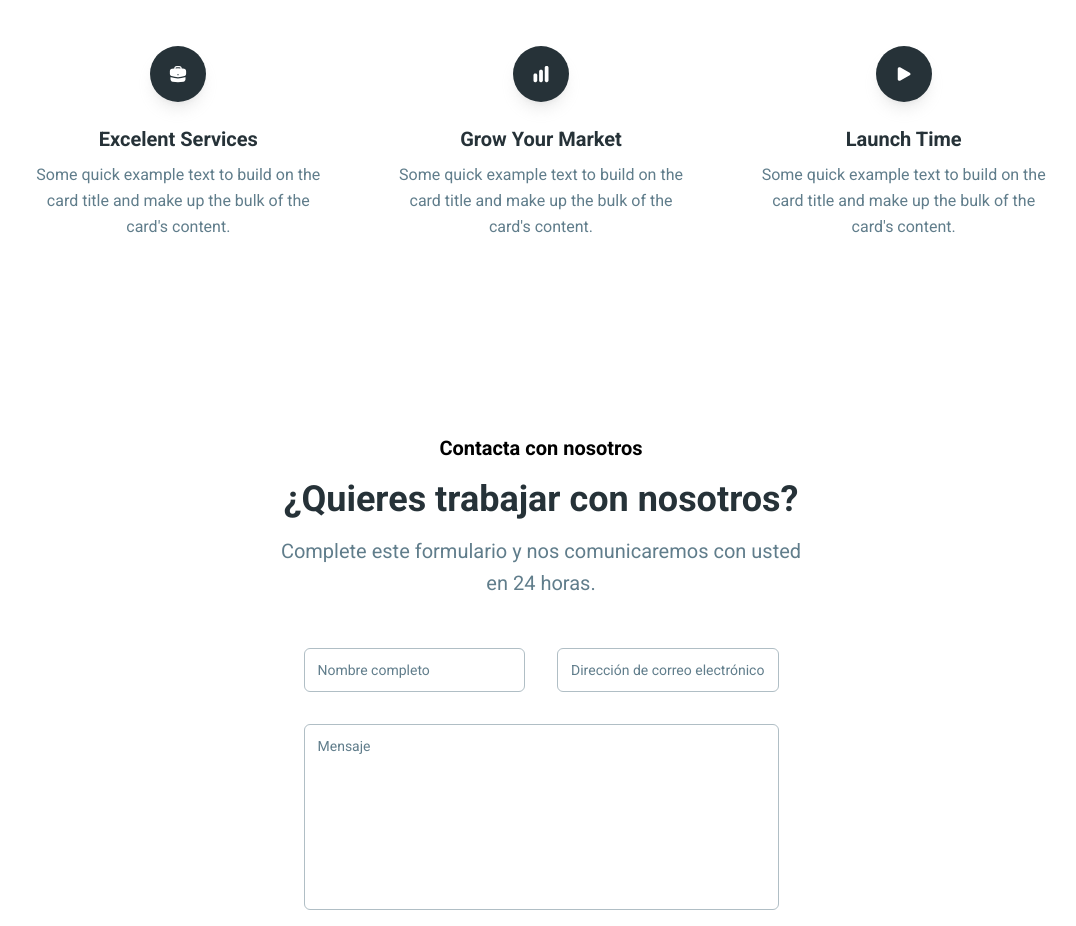
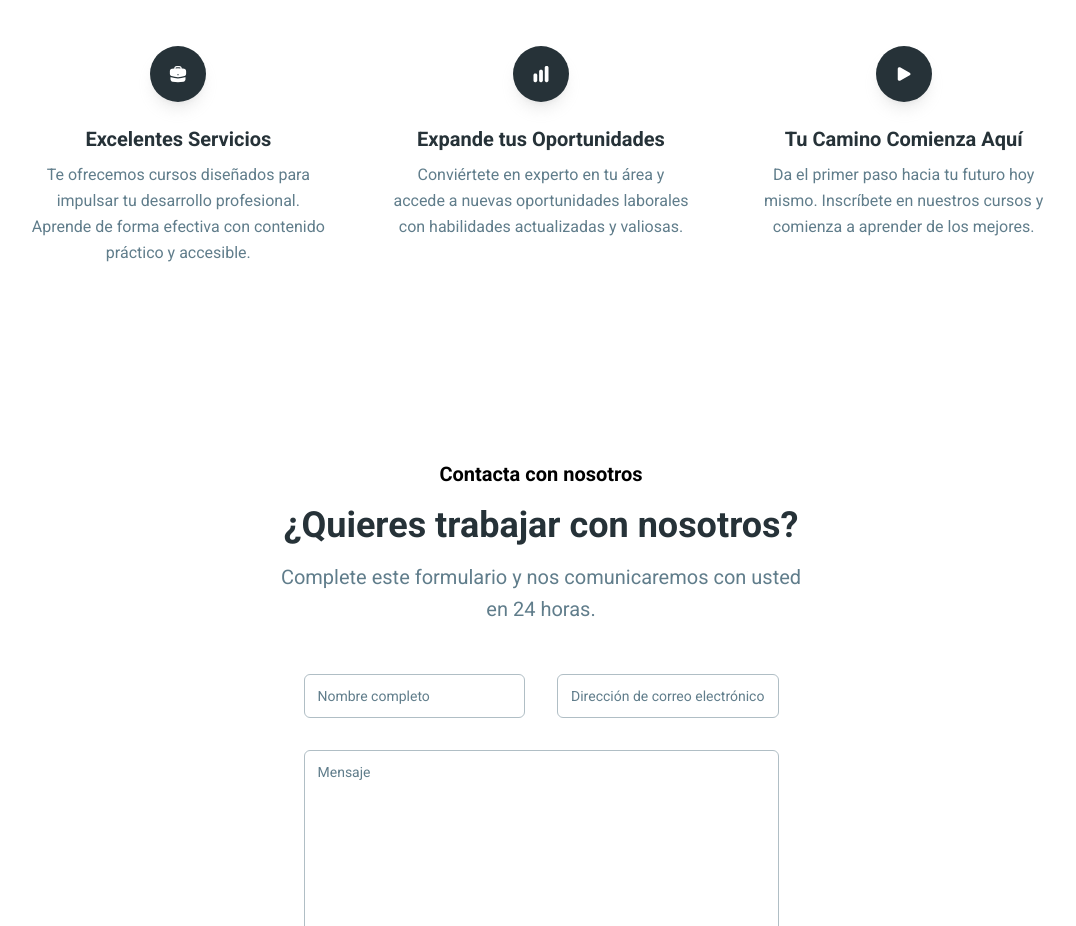
Before and after one commit to lilzandro/Web-1, a React (Vite) app: page /home in a window 1280 px wide. Shown: the part 3020-3946 px from the top of the page, without its empty margins (99-1175 px from the left). Built offline with nearby package versions, Linux system fonts and the light colour scheme.

Commit message:
Contacto

```diff
--- a/src/data/contact-data.js
+++ b/src/data/contact-data.js
@@ -6,22 +6,22 @@ import {
 
 export const contactData = [
   {
-    title: "Excelent Services",
+    title: "Excelentes Servicios",
     icon: BriefcaseIcon,
     description:
-      "Some quick example text to build on the card title and make up the bulk of the card's content.",
+      "Te ofrecemos cursos diseñados para impulsar tu desarrollo profesional. Aprende de forma efectiva con contenido práctico y accesible.",
   },
   {
-    title: "Grow Your Market",
+    title: "Expande tus Oportunidades",
     icon: ChartBarIcon,
     description:
-      "Some quick example text to build on the card title and make up the bulk of the card's content.",
+      "Conviértete en experto en tu área y accede a nuevas oportunidades laborales con habilidades actualizadas y valiosas.",
   },
   {
-    title: "Launch Time",
+    title: "Tu Camino Comienza Aquí",
     icon: PlayIcon,
     description:
-      "Some quick example text to build on the card title and make up the bulk of the card's content.",
+      "Da el primer paso hacia tu futuro hoy mismo. Inscríbete en nuestros cursos y comienza a aprender de los mejores.",
   },
 ];
 
```
